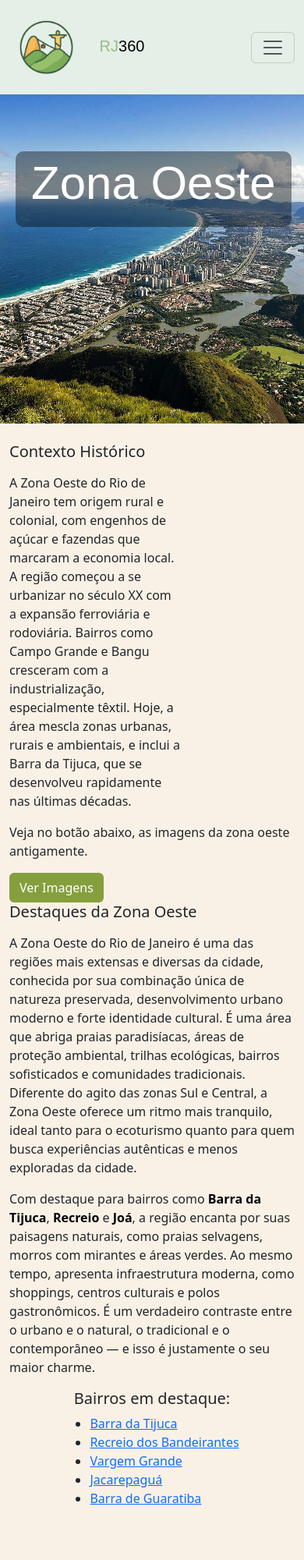
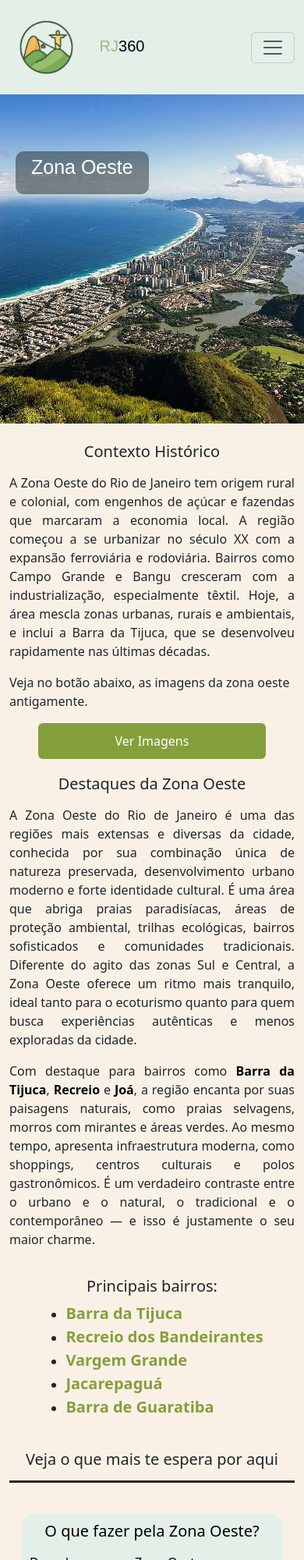
Before and after one commit to AugustoBrunoo/RJ360, a plain HTML site: page pages/zonas/zona-oeste.html in a window 390 px wide. Shown: the top 2000 px of the page at 78% size. Drawn offline with nearby package versions, Linux system fonts and the light colour scheme; a web font is replaced by a local one.

Commit message:
ajustando o card zona oeste

```diff
--- a/pages/zonas/zona-oeste.html
+++ b/pages/zonas/zona-oeste.html
@@ -101,9 +101,9 @@
                   </div>
             </div> -->
 
-        <div class="textos-principais-zona-container d-flex container my-4">
+        <div class="textos-principais-zona-container container my-4">
             <!-- Pequeno texto falando da ZO -->
-            <div class="row">
+            <div class="row container-geral-de-textos">
                 <div class="col-12 col-xl-4">
                     <div class="bloco bloco1">
                         <h5 class="textoHist mb-3">Contexto Histórico</h5>
@@ -147,6 +147,7 @@
                             para
                             quem busca experiências autênticas e menos exploradas da cidade.
                         </p>
+                        <p class="texto-principal">
                             Com destaque para bairros como <a
                                 href="https://www.google.com/maps/place/Barra+da+Tijuca,+Rio+de+Janeiro+-+RJ/@-23.0100366,-43.3676333,17429m/data=!3m2!1e3!4b1!4m6!3m5!1s0x9bda4a27b6fe5d:0x63c3f6d1d89e0f4e!8m2!3d-23.0040194!4d-43.3661069!16s%2Fg%2F11b76h6hc0?entry=ttu&g_ep=EgoyMDI1MDQyOC4wIKXMDSoASAFQAw%3D%3D"
                                 class="bairrosDestaques">Barra da Tijuca</a>, <a
@@ -156,7 +157,8 @@
                                 class="bairrosDestaques">Joá</a>, a região encanta por
                             suas paisagens naturais, como praias selvagens, morros com mirantes e áreas verdes. Ao mesmo
                             tempo,
-                        apresenta infraestrutura moderna, como shoppings, centros culturais e polos gastronômicos. É um
+                            apresenta infraestrutura moderna, como shoppings, centros culturais e polos gastronômicos. É
+                            um
                             verdadeiro contraste entre o urbano e o natural, o tradicional e o contemporâneo — e isso é
                             justamente o seu maior charme.
                         </p>
@@ -165,27 +167,25 @@
 
                 <div class="col-12 col-xl-4 d-flex flex-column align-items-center">
                     <!-- Principais bairros em destaque -->
-                    <h5 class="text-center mt-">Bairros em destaque:</h5>
-                    <ul>
-                        <div class="d-flex flex-column g-3">
-                            <li><a href="#">Barra da Tijuca</a></li>
-                            <li><a href="#">Recreio dos Bandeirantes</a></li>
-                            <li><a href="#">Vargem Grande</a></li>
-                            <li><a href="#">Jacarepaguá</a></li>
-                            <li><a href="#">Barra de Guaratiba</a></li>
-                        </div>
+                    <h5 class="text-center mt-">Principais bairros:</h5>
+
+                    <ul class="d-flex flex-column g-3">
+                        <li><a class="bairros-link" href="#">Barra da Tijuca</a></li>
+                        <li><a class="bairros-link" href="#">Recreio dos Bandeirantes</a></li>
+                        <li><a class="bairros-link" href="#">Vargem Grande</a></li>
+                        <li><a class="bairros-link" href="#">Jacarepaguá</a></li>
+                        <li><a class="bairros-link" href="#">Barra de Guaratiba</a></li>
                     </ul>
                 </div>
-
             </div>
         </div>
 
-        <div class="container-fluid p-5">
+        <div class="container">
             <div class="container-texto-h5 d-flex justify-content-center mb-3">
                 <h5>Veja o que mais te espera por aqui</h5>
             </div>
 
-            <div class="row bloco-acoes bg-body-focus p-3 d-flex">
+            <div class="row bloco-acoes bg-body-focus p-3 d-flex flex-column flex-lg-row align-items-stretch g-5">
                 <div class="col-12 col-md-4">
                     <div class="blocoContainer bloco3 d-flex justify-content-center flex-column align-items-center">
                         <h5 class="textoHist mb-3">O que fazer pela Zona Oeste?</h5>
@@ -200,13 +200,13 @@
 
                 <div class="col-12 col-md-4">
                     <div class="blocoContainer bloco4 d-flex justify-content-center flex-column align-items-center">
-                        <h5 class="textoHist">Onde se hospedar?</h5>
-                        <p>Encontre o lugar ideal para descansar na Zona Oeste</p>
+                        <h5 class="textoHist mt-md-2">Onde se hospedar?</h5>
+                        <p class="mt-md-3">Encontre o lugar ideal para descansar na Zona Oeste</p>
                         <p class="textos-atencao">
                             Hospedagens para todos os estilos, com conforto,
                             praticidade e as melhores localizações.
                         </p>
-                        <input type="button" class="btn btn-custom-1" value="Ver opções de hospedagem">
+                        <input type="button" class="btn btn-custom-1 btn-hospedagem" value="Ver opções">
                     </div>
                 </div>
 
@@ -217,7 +217,7 @@
                             Conhecer o Rio é uma experiência incrível — e estar bem informado sobre as áreas com maior
                             atenção ajuda a aproveitar tudo com mais segurança e tranquilidade.
                         </p>
-                        <p></p>
+
                         <button type="button" class="btn btn-danger"><i class="bi bi-exclamation-circle-fill"></i> Ver
                             áreas
                             que exigem atenção
--- a/styles/zona-oeste.css
+++ b/styles/zona-oeste.css
@@ -40,15 +40,15 @@
     background-image: url("../assets/imagens/zona-oeste/vista-barra.jpg");
 }
 
-.banners-titulo {
-    /*background-color: rgba(0, 0, 0, 0.4);  fundo escuro semitransparente */
+/*.banners-titulo {
+    background-color: rgba(0, 0, 0, 0.4);  fundo escuro semitransparente */
 	/* Diminui a opacidade da cor do titulo
 	Valores:
 	0 - Total Transparente
 	1 - Extremamente Opaco
-	*/
-	/* --bs-bg-opacity: .1; */
-}
+
+	--bs-bg-opacity: .1;
+} */
 
 .nome-zona {
     background-color: rgba(0, 0, 0, 0.4);
@@ -60,12 +60,11 @@
 
 }
 
-.texto-principal {
-    width: fit-content;
-}
 
-.texto-principal2{
-    width: 60%;
+.texto-principal, .texto-principal2 {
+    text-align: justify;
+    word-break: break-word;
+    overflow-wrap: break-word;
 }
 
 .bairrosDestaques {
@@ -75,7 +74,7 @@
 }
 
 .bairrosDestaques:hover {
-    transition: 0.5s;
+    transition: 0.3s;
     color: var(--noturno-verde-claro);
 }
 
@@ -85,7 +84,7 @@
 
 .blocoContainer {
     /* width: fit-content; */
-    height: max-content;
+    height: 100%;
 }
 
 .bg-body-focus {
@@ -123,6 +122,19 @@
     width: 65%;
 }
 
+.bairros-link{
+    text-decoration: none;
+    color: var(--noturno-verde-claro);
+    font-weight: bold;
+    list-style: var(--noturno-verde-claro);
+    font-size: 20px;
+}
+
+.bairros-link:hover {
+    transition: 0.3s;
+    color: black;
+}
+
 .btn-custom-1:hover, .btn-custom:hover {
     background-color: gray;
 }
@@ -150,23 +162,68 @@
         color: var(--off-white);
     }
 
-}
-
-@media (max-width: 1145px) {
-    .row.bloco-acoes {
-        flex-direction: column;
-        gap: 2rem;
-        align-items: center;
-    }
-
-    .row.bloco-acoes > .col-12 {
-        max-width: 100%;
-    }
-
-    .blocoContainer {
-        width: 90%; /* ou até 100%, mas dentro do limite do container */
-        max-width: 800px; /* impede que fique largo demais em telas pequenas */
-        margin: 0 auto; /* centraliza */
+    .bairros-link:hover {
+        color: #E4EFE7;
     }
 
 }
+
+/* Ordene os media query por ordem crescente */
+/* Ajustar de maneira desordenada pode causar inconsistências */
+
+
+@media (max-width: 1199px) {
+    .container-geral-de-textos {
+        gap: 20px;
+    }
+
+    .bloco1 {
+        display: flex;
+        flex-direction: column;
+    }
+
+    .btn-custom-1 {
+        width: 60%;
+        align-self: center;
+    }
+
+    .textoHist {
+        text-align: center;
+    }
+
+    .btn-custom-1 {
+        width: 80%;
+        padding: 10px;
+    }
+}
+
+
+@media (max-width: 864px) {
+    .nome-zona {
+        font-size: 40px;
+    }
+}
+
+@media (max-width: 613px) {
+    .nome-zona {
+        font-size: 35px;
+    }
+}
+
+@media (max-width: 527px) {
+    .nome-zona {
+        font-size: 30px;
+    }
+}
+
+@media (max-width: 527px) {
+    .nome-zona {
+        font-size: 25px;
+    }
+}
+
+@media (max-width: 388px) {
+    .nome-zona {
+        font-size: 20px;
+    }
+}
```
Also changed, not shown: assets/imagens/zona-oeste/RJ360PRAIAjpg.jpg (added). Lines whose indentation alone changed are shown as unchanged.
